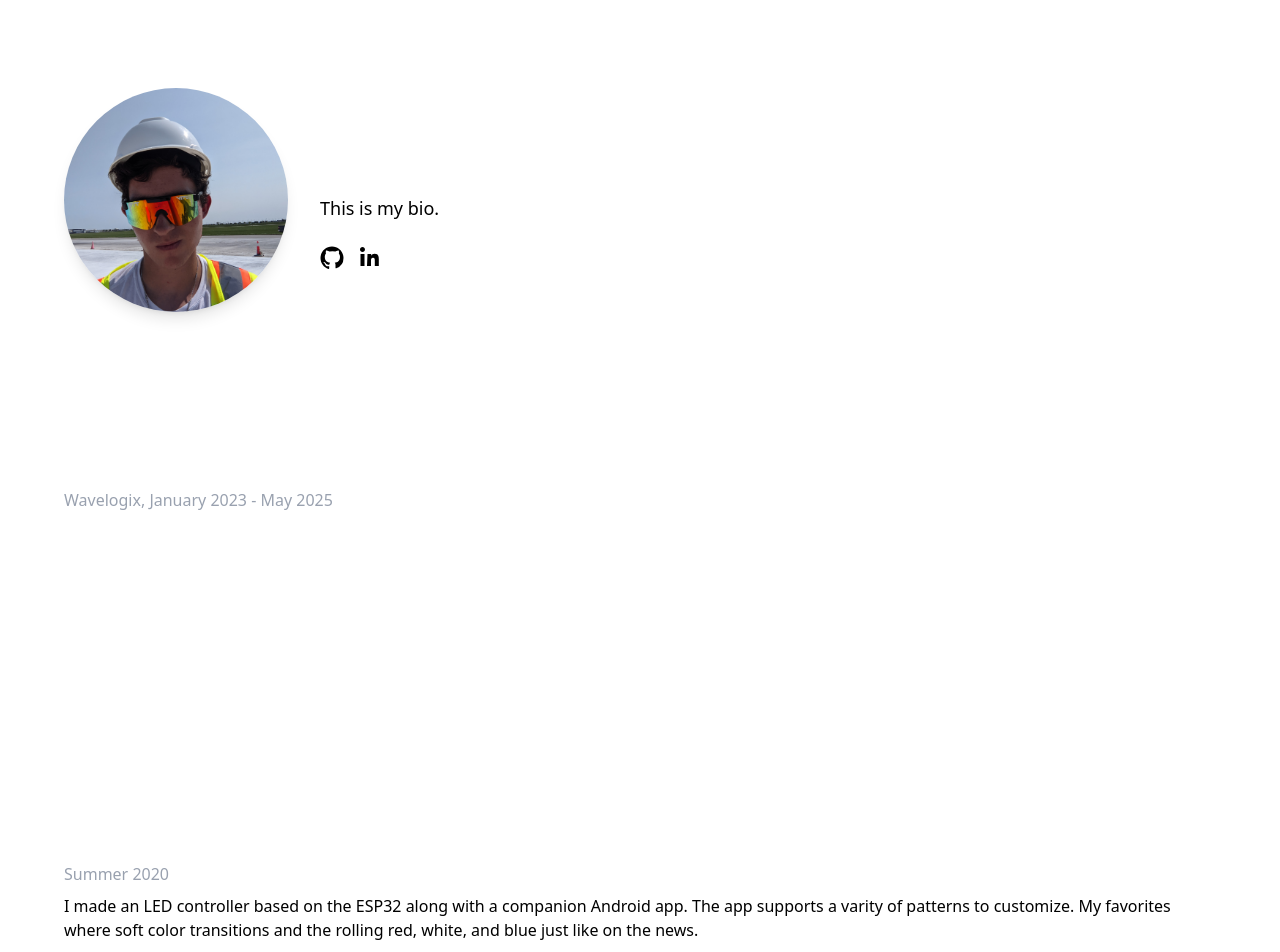
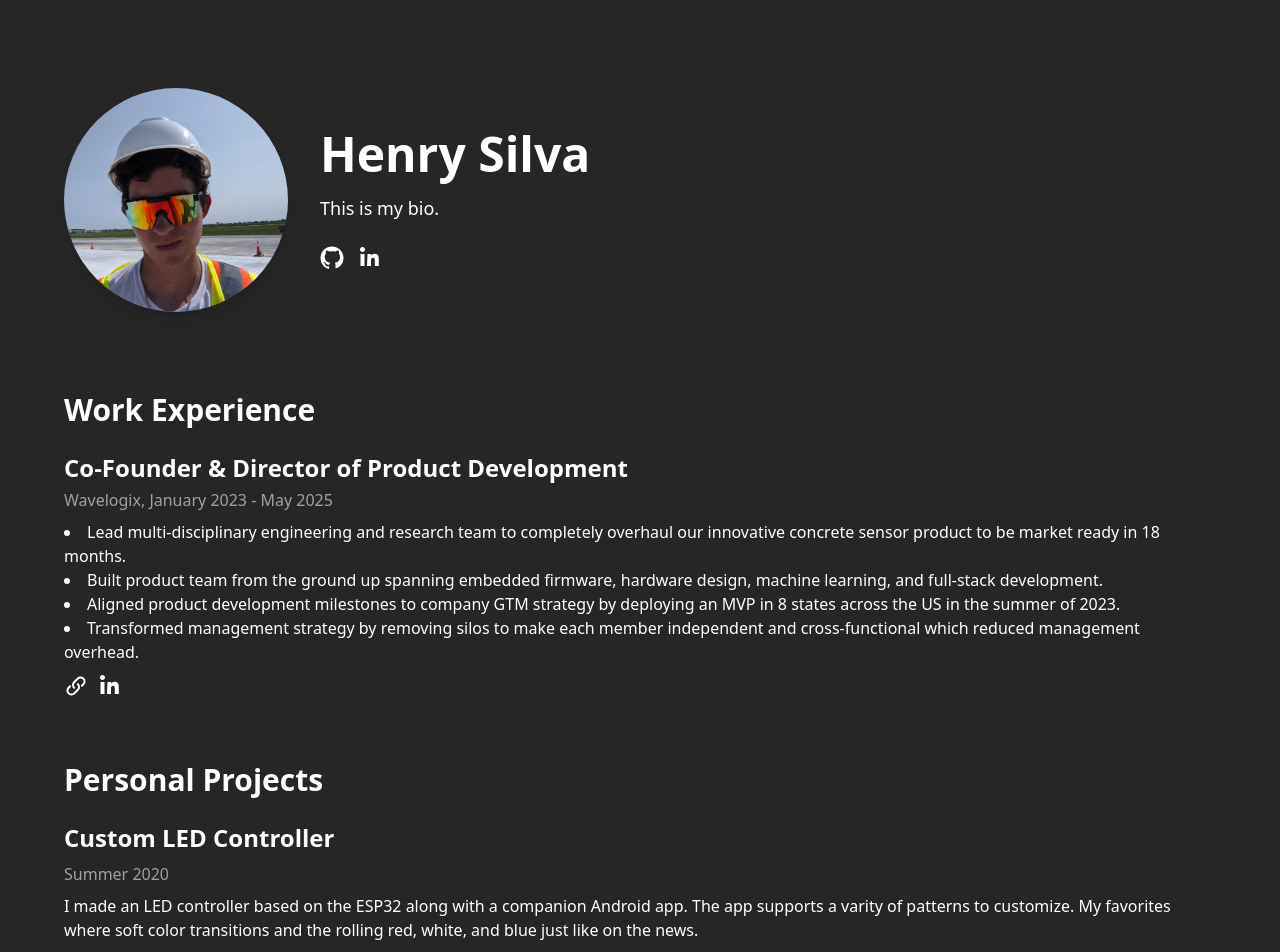
Before and after one commit to henrySi1va/personal-website, a Vue app: page / in a window 1280 px wide. Shown: the top 952 px of the page. Built offline with nearby package versions, Linux system fonts and the light colour scheme.

Commit message:
Fix colors

```diff
--- a/src/App.vue
+++ b/src/App.vue
@@ -5,7 +5,7 @@ import Projects from '@/components/Projects.vue';
 </script>
 
 <template>
-<body class="p-4 sm:p-10">
+<body class="p-4 sm:p-10 bg-neutral-800">
   <Hero />
   <Experiences />
   <Projects />
--- a/src/components/Experience.vue
+++ b/src/components/Experience.vue
@@ -14,7 +14,7 @@ defineProps(
       <div class="flex items-baseline gap-3">
         <h3 class="text-2xl font-bold text-white mb-1">{{ experience.title }}</h3>
       </div>
-      <div class="text-md text-gray-400 mb-2">{{ experience.company }}, {{ experience.duration }}</div>
+      <div class="text-md text-neutral-400 mb-2">{{ experience.company }}, {{ experience.duration }}</div>
       <ul class="list-disc list-inside text-white mt-2">
         <li v-for="(item, index) in experience.description" :key="index">{{ item }}</li>
       </ul>
@@ -25,7 +25,7 @@ defineProps(
           :href="link"
           target="_blank"
           rel="noopener noreferrer"
-          class="text-white hover:text-gray-400"
+          class="text-white hover:text-neutral-400"
         >
           <span v-if="link.includes('github.com')" aria-label="GitHub">
             <!-- GitHub SVG Icon -->
--- a/src/components/Hero.vue
+++ b/src/components/Hero.vue
@@ -10,18 +10,18 @@ import me from '../assets/images/me.jpg';
     <!-- Name and Bio -->
     <div class="flex-1 flex flex-col justify-center h-56"> <!-- Set h-56 to match image height -->
       <h1 class="text-4xl sm:text-5xl font-bold text-white mb-4">Henry Silva</h1>
-      <p class="text-lg mb-6 max-w-xl">
+      <p class="text-lg text-white mb-6 max-w-xl">
         This is my bio.
       </p>
 
       <!-- Social Links -->
       <div class="flex gap-4">
-        <a href="https://github.com/henrySi1va" target="_blank" class="hover:text-white">
+        <a href="https://github.com/henrySi1va" target="_blank" class="hover:text-neutral-400 text-white">
           <svg class="w-6 h-6" fill="currentColor" viewBox="0 0 24 24">
             <path d="M12 .5C5.65.5.5 5.65.5 12c0 5.1 3.3 9.4 7.9 10.9.6.1.8-.3.8-.6v-2.1c-3.2.7-3.9-1.5-3.9-1.5-.6-1.5-1.4-1.9-1.4-1.9-1.1-.8.1-.8.1-.8 1.2.1 1.8 1.3 1.8 1.3 1.1 1.9 2.9 1.4 3.6 1.1.1-.8.4-1.4.7-1.7-2.6-.3-5.3-1.3-5.3-5.9 0-1.3.5-2.3 1.2-3.2-.1-.3-.5-1.5.1-3.2 0 0 1-.3 3.3 1.2a11.4 11.4 0 0 1 6 0c2.3-1.5 3.3-1.2 3.3-1.2.6 1.7.2 2.9.1 3.2.8.9 1.2 2 1.2 3.2 0 4.7-2.7 5.6-5.3 5.9.4.3.8 1 .8 2v3c0 .3.2.7.8.6A10.9 10.9 0 0 0 23.5 12c0-6.35-5.15-11.5-11.5-11.5z"/>
           </svg>
         </a>
-        <a href="https://www.linkedin.com/in/henry2000/" target="_blank" class="hover:text-white">
+        <a href="https://www.linkedin.com/in/henry2000/" target="_blank" class="hover:text-neutral-400 text-white">
           <svg class="w-6 h-6" fill="currentColor" viewBox="0 0 24 24">
             <path d="M4.98 3.5C4.98 4.88 3.87 6 2.5 6S0 4.88 0 3.5 1.12 1 2.5 1s2.48 1.12 2.48 2.5zM.5 8h4v12h-4zM7.5 8h3.7v1.6h.1c.5-.9 1.6-1.8 3.3-1.8 3.5 0 4.2 2.3 4.2 5.3V20h-4v-5.3c0-1.3 0-3-1.8-3-1.8 0-2 1.4-2 2.9V20h-4z"/>
           </svg>
--- a/src/components/Project.vue
+++ b/src/components/Project.vue
@@ -12,10 +12,10 @@ defineProps(
 <div class="flex flex-col md:flex-row items-center gap-6">
     <div>
     <h3 class="text-2xl font-bold text-white mb-2">{{ project.title }}</h3>
-    <div class="text-md text-gray-400 mb-2">{{ project.date }}</div>
+    <div class="text-md text-neutral-400 mb-2">{{ project.date }}</div>
 <!--    <img :src="project.imageUrl" :alt="project.title" class="w-full md:w-64 rounded-lg shadow-md" /> -->
-    <p>{{ project.description }}</p>
-    <div v-if="project.skills" class="text-gray-400 italic gap-3 mt-2">
+    <p class="text-white">{{ project.description }}</p>
+    <div v-if="project.skills" class="text-neutral-400 italic gap-3 mt-2">
       Skills:
       <span v-for="(skill, idx) in project.skills"
             :key="idx">{{ skill }}<span v-if="idx < project.skills.length - 1">, </span>
@@ -28,7 +28,7 @@ defineProps(
         :href="link"
         target="_blank"
         rel="noopener noreferrer"
-        class="text-white hover:text-gray-400"
+        class="text-white hover:text-neutral-400"
       >
         <span v-if="link.includes('github.com')" aria-label="GitHub">
           <!-- GitHub SVG Icon -->
```
